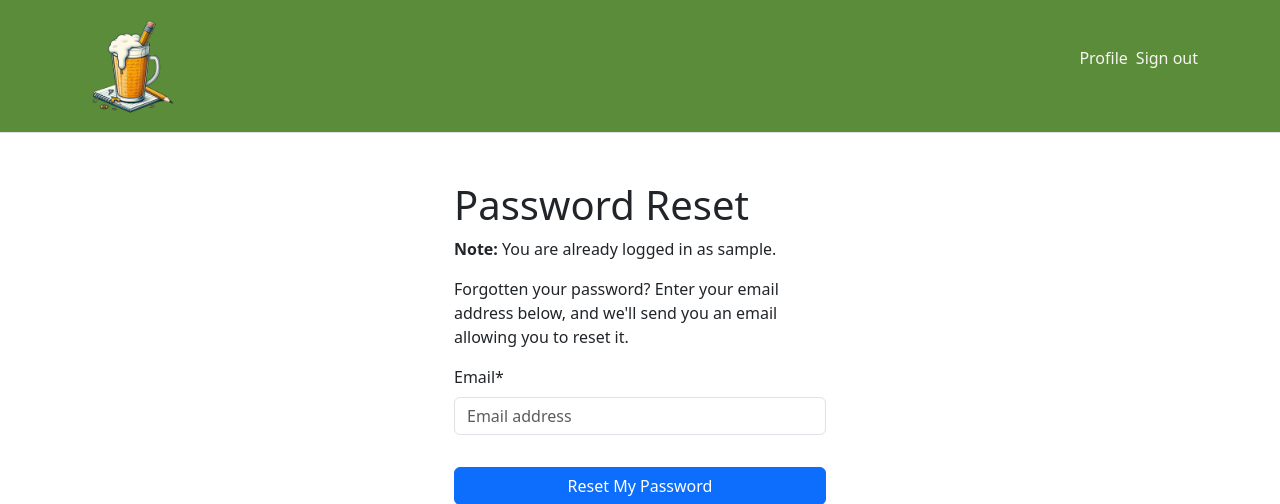
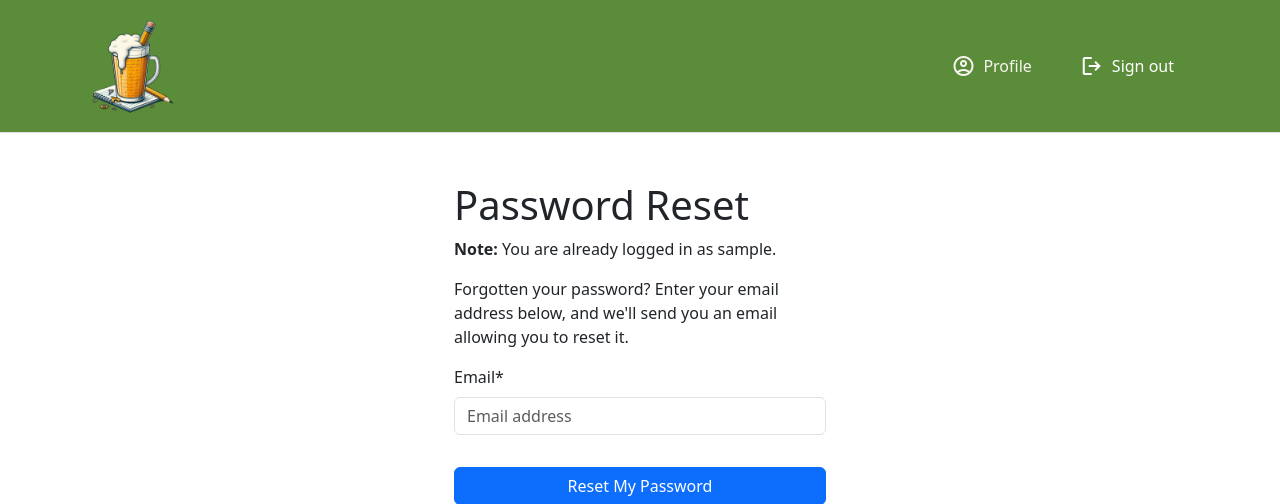
Before and after one commit to bukaro8/brewnotes_vps, a Django app: page /accounts/password/reset/ in a window 1280 px wide. Shown: the top 504 px of the page. Run offline with Django 4.2, Linux system fonts and the light colour scheme; the visitor is signed in with stand-in values (Sample User, id 1); some libraries are stand-ins or nearby versions.

Commit message:
login with google created

```diff
--- a/notes/urls.py
+++ b/notes/urls.py
@@ -1,7 +1,16 @@
 from django.urls import path
-from . import views
+from .views import home, profile
+from django.shortcuts import redirect
+from allauth.socialaccount.providers.google.views import oauth2_login
+
+
+def google_login_redirect(request):
+    return redirect('socialaccount_login', provider='google')
+
 
 urlpatterns = [
-    path('', views.home, name='home'),
+    path('', home, name='home'),
+    path("accounts/login/", google_login_redirect),
+    path('account/profile/', profile, name='profile'),
 
 ]
--- a/notes/views.py
+++ b/notes/views.py
@@ -5,3 +5,7 @@ from django.shortcuts import render
 
 def home(request):
     return render(request, 'notes/index.html')
+
+
+def profile(request):
+    return render(request, 'account/profile.html')
--- a/templates/account/login.html
+++ b/templates/account/login.html
@@ -2,7 +2,7 @@
 {% load crispy_forms_tags %}
 {% load i18n %}
 {% load allauth account %}
-
+{% load socialaccount %}
 {% block title %}
   <title>Sign In</title>
 {% endblock %}
--- a/templates/account/profile.html
+++ b/templates/account/profile.html
@@ -4,6 +4,7 @@
 	<h2> Profile</h2>
 	<h3 class="text-secondary">Welcome {{user.username}}!!</h3>
 	<hr>
+	<img src='{{user.picture}}' alt="">
 	<p><strong>Username:</strong>{{user.username}}</p>
 	<p><strong>Name:</strong>{{user.first_name}}</p>
 	<p><strong>Surname:</strong>{{user.last_name}}</p>
--- a/templates/base.html
+++ b/templates/base.html
@@ -1,4 +1,4 @@
-{% load static %}
+{% load static %} {% load socialaccount %}
 <!DOCTYPE html>
 <html lang="en">
 	<head>
@@ -10,52 +10,137 @@
 			integrity="sha384-LN+7fdVzj6u52u30Kp6M/trliBMCMKTyK833zpbD+pXdCLuTusPj697FH4R/5mcr"
 			crossorigin="anonymous"
 		/>
-		<link rel="icon" type="image/x-icon" href="{% static 'global/img/favicon/favicon.ico' %}">
-<link rel="icon" type="image/png" sizes="32x32" href="{% static 'global/img/favicon/favicon-32x32.png' %}">
-<link rel="icon" type="image/png" sizes="16x16" href="{% static 'global/img/favicon/favicon-16x16.png' %}">
-<link rel="manifest" href="{% static 'global/img/favicon/site.webmanifest' %}">
+		<link
+			rel="stylesheet"
+			href="https://fonts.googleapis.com/css2?family=Material+Symbols+Outlined:opsz,wght,FILL,GRAD@20..48,100..700,0..1,-50..200"
+		/>
+		<link
+			rel="icon"
+			type="image/x-icon"
+			href="{% static 'global/img/favicon/favicon.ico' %}"
+		/>
+		<link
+			rel="icon"
+			type="image/png"
+			sizes="32x32"
+			href="{% static 'global/img/favicon/favicon-32x32.png' %}"
+		/>
+		<link
+			rel="icon"
+			type="image/png"
+			sizes="16x16"
+			href="{% static 'global/img/favicon/favicon-16x16.png' %}"
+		/>
+		<link
+			rel="manifest"
+			href="{% static 'global/img/favicon/site.webmanifest' %}"
+		/>
 		<link rel="stylesheet" href="{% static 'global/css/main.css' %}" />
-		{% block title %}  {% endblock %}
-
-
-		{% block extra_head %}
-
-		{% endblock %}
+		{% block title %} {% endblock %} {% block extra_head %} {% endblock %}
 	</head>
 	<header class="p-3 mb-3 border-bottom header">
 		<div class="container">
-    <div class="d-flex flex-wrap align-items-center justify-content-center justify-content-lg-between flex-column flex-lg-row">
+			<div
+				class="d-flex flex-wrap align-items-center justify-content-center justify-content-lg-between flex-column flex-lg-row"
+			>
 				<a class="navbar-brand" href="{% url 'home' %}">
-        <img src="{% static 'global/img/logo.png' %}" alt="brewnotes logo" class="logo">
+					<img
+						src="{% static 'global/img/logo.png' %}"
+						alt="brewnotes logo"
+						class="logo"
+					/>
 				</a>
 
 				<!-- Mobile menu button (shown on screens < lg) -->
 				<div class="dropdown text-end d-lg-none">
-<button class="btn p-0 border-0" type="button" data-bs-toggle="dropdown" aria-expanded="false">
-  <svg xmlns="http://www.w3.org/2000/svg" width="32" height="32" fill=" #F8F5F0" class="bi bi-list" viewBox="0 0 16 16">
-    <path fill-rule="evenodd" d="M2.5 12a.5.5 0 0 1 .5-.5h10a.5.5 0 0 1 0 1H3a.5.5 0 0 1-.5-.5zm0-4a.5.5 0 0 1 .5-.5h10a.5.5 0 0 1 0 1H3a.5.5 0 0 1-.5-.5zm0-4a.5.5 0 0 1 .5-.5h10a.5.5 0 0 1 0 1H3a.5.5 0 0 1-.5-.5z"/>
+					<button
+						class="btn p-0 border-0"
+						type="button"
+						data-bs-toggle="dropdown"
+						aria-expanded="false"
+					>
+						<svg
+							xmlns="http://www.w3.org/2000/svg"
+							width="32"
+							height="32"
+							fill=" #F8F5F0"
+							class="bi bi-list"
+							viewBox="0 0 16 16"
+						>
+							<path
+								fill-rule="evenodd"
+								d="M2.5 12a.5.5 0 0 1 .5-.5h10a.5.5 0 0 1 0 1H3a.5.5 0 0 1-.5-.5zm0-4a.5.5 0 0 1 .5-.5h10a.5.5 0 0 1 0 1H3a.5.5 0 0 1-.5-.5zm0-4a.5.5 0 0 1 .5-.5h10a.5.5 0 0 1 0 1H3a.5.5 0 0 1-.5-.5z"
+							/>
 						</svg>
 					</button>
-        <ul class="dropdown-menu text-small">
+					<ul class="dropdown-menu">
 						{% if user.is_authenticated %}
-            <li><a class="dropdown-item" href="#">Profile</a></li>
-            <li><a class="dropdown-item" href="{% url 'account_logout' %}">Sign out</a></li>
+						<!-- Profile -->
+						<li>
+							<a
+								class="dropdown-item d-flex align-items-center"
+								href="{% url 'profile' %}"
+							>
+								<span class="material-symbols-outlined me-2"
+									>account_circle</span
+								>
+								<span>Profile</span>
+							</a>
+						</li>
+
+						<!-- Sign Out -->
+						<li>
+							<a
+								class="dropdown-item d-flex align-items-center text-danger"
+								href="{% url 'account_logout' %}"
+							>
+								<span class="material-symbols-outlined me-2">logout</span>
+								<span>Sign out</span>
+							</a>
+						</li>
 						{% else %}
-            <li><a class="dropdown-item" href="{% url 'account_login' %}">Login</a></li>
-            <li><a class="dropdown-item" href="{% url 'account_signup' %}">Signup</a></li>
+						<!-- Login with Google (with proper icon) -->
+						<li>
+							<a
+								class="dropdown-item d-flex align-items-center"
+								href="{% provider_login_url 'google' %}"
+							>
+								<span class="material-symbols-outlined me-2">login</span>
+								<span>Login </span>
+							</a>
+						</li>
 						{% endif %}
 					</ul>
 				</div>
 
 				<!-- Desktop menu (shown only on lg+) -->
 				<div class="d-none d-lg-flex">
-        <ul class="d-inline-flex gap-2 list-unstyled">
+					<!-- Desktop Menu (shown on lg+ screens) -->
+<ul class="nav nav-pills d-none d-lg-flex align-items-center">
   {% if user.is_authenticated %}
-          <li><a class="text-decoration-none text-reset menu-link" href="#">Profile</a></li>
-          <li><a class="text-decoration-none text-reset menu-link" href="{% url 'account_logout' %}">Sign out</a></li>
+    <!-- Profile -->
+    <li class="nav-item mx-2">
+      <a class="nav-link d-flex align-items-center text-reset" href="{% url 'profile' %}">
+        <span class="material-symbols-outlined me-2">account_circle</span>
+        <span>Profile</span>
+      </a>
+    </li>
+
+    <!-- Sign Out -->
+    <li class="nav-item mx-2">
+      <a class="nav-link d-flex align-items-center text-white" href="{% url 'account_logout' %}">
+        <span class="material-symbols-outlined me-2">logout</span>
+        <span>Sign out</span>
+      </a>
+    </li>
   {% else %}
-          <li><a class="text-decoration-none text-reset menu-link" href="{% url 'account_login' %}">Login</a></li>
-          <li><a class="text-decoration-none text-reset menu-link" href="{% url 'account_signup' %}">Signup</a></li>
+    <!-- Login with Google - Icon Only -->
+    <li class="nav-item">
+      <a class="btn btn-google d-flex align-items-center py-2 px-3" href="{% provider_login_url 'google' %}">
+        <span class="material-symbols-outlined me-2 text-white">login</span>
+        <span class="text-white fw-medium">Login</span>
+      </a>
+    </li>
   {% endif %}
 </ul>
 				</div>
@@ -63,11 +148,8 @@
 		</div>
 	</header>
 
-	<body >
-    <main class="container">
-
-      {% block content %} {% endblock %}
-    </main>
+	<body>
+		<main class="container">{% block content %} {% endblock %}</main>
 		<script
 			src="https://cdn.jsdelivr.net/npm/bootstrap@5.3.7/dist/js/bootstrap.bundle.min.js"
 			integrity="sha384-ndDqU0Gzau9qJ1lfW4pNLlhNTkCfHzAVBReH9diLvGRem5+R9g2FzA8ZGN954O5Q"
--- a/templates/openid/base.html
+++ /dev/null
@@ -1 +0,0 @@
-{% extends "socialaccount/base_entrance.html" %}
```
Also changed, not shown: brewnotes/settings.py (+47 -0 lines), notes/adapter.py (added, +9 -0 lines), requirements.txt (+6 -2 lines), templates/openid/login.html (deleted, +0 -24 lines), templates/socialaccount/login.html (+12 -3 lines), templates/socialaccount/signup.html (+11 -3 lines). Lines whose indentation alone changed are shown as unchanged.
